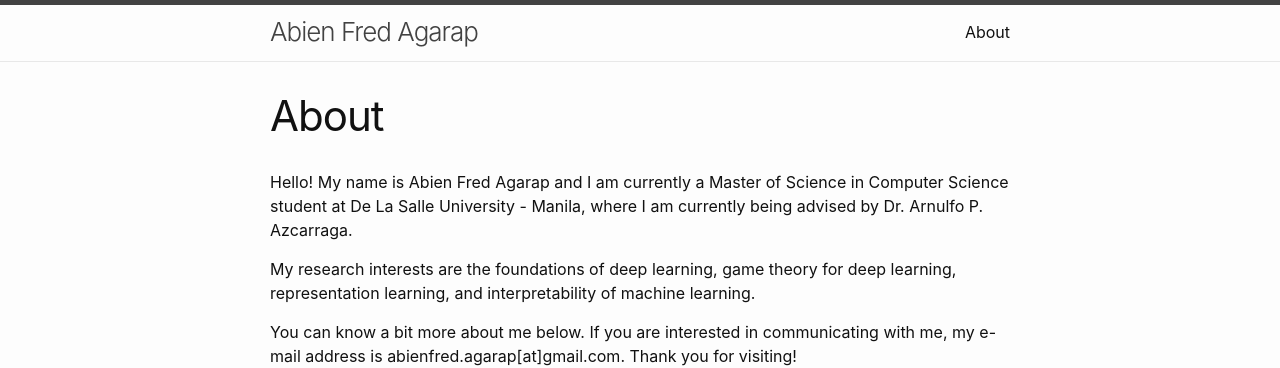
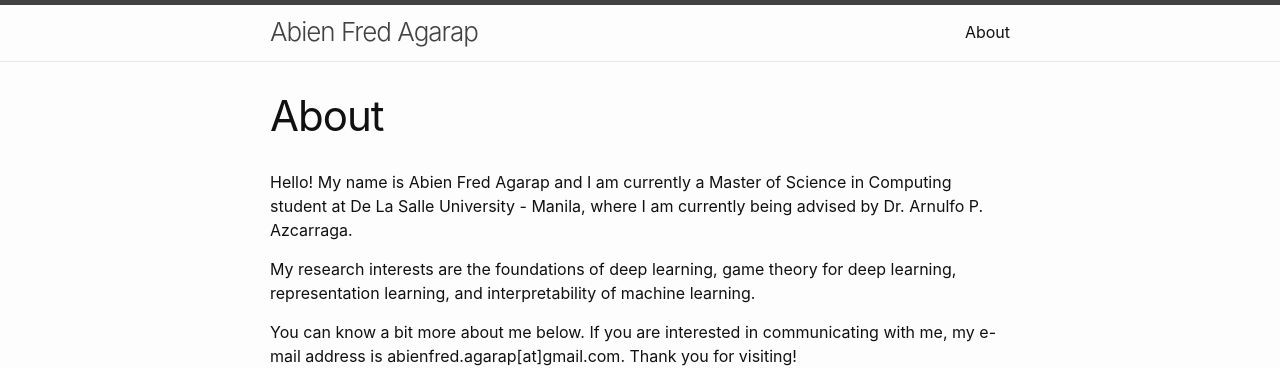
Before and after one commit to AFAgarap/AFAgarap.github.io, a Jekyll site: the page built from about.md, in a window 1280 px wide and 900 px high. Shown: the top 368 px of the window. Built offline with Jekyll 4.4.1, drawn with Linux system fonts in a browser that asks for light colours; some of the changed text lies outside the part shown.

Commit message:
docs: rectify program

```diff
--- a/_config.yml
+++ b/_config.yml
@@ -3,7 +3,7 @@ author:
   name: AFAgarap
   email: "abien_agarap@dlsu.edu.ph"
 description: > # this means to ignore newlines until "show_excerpts:"
-  MS Computer Science student at De La Salle University
+  MS Computing student at De La Salle University
 show_excerpts: true # set to true to show excerpts on the homepage
 baseurl: ""
 url: ""
--- a/about.md
+++ b/about.md
@@ -4,7 +4,7 @@ title: About
 permalink: /about/
 ---
 
-Hello! My name is Abien Fred Agarap and I am currently a Master of Science in Computer Science student at De La Salle University - Manila, where I am currently being advised by Dr. Arnulfo P. Azcarraga.
+Hello! My name is Abien Fred Agarap and I am currently a Master of Science in Computing student at De La Salle University - Manila, where I am currently being advised by Dr. Arnulfo P. Azcarraga.
 
 My research interests are the foundations of deep learning, game theory for deep learning, representation learning, and interpretability of machine learning.
 
```
